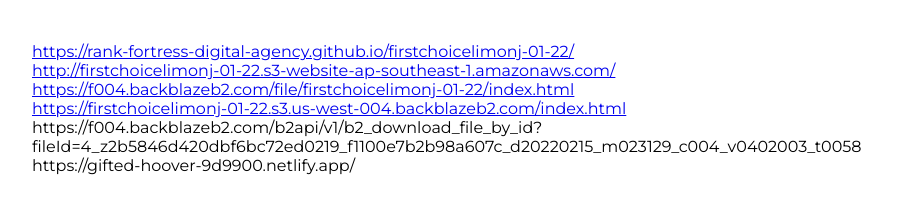
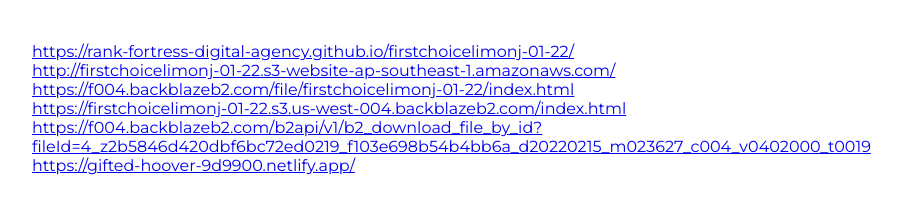
Before and after one commit to Rank-Fortress-Digital-Agency/firstchoicelimonj-01-22, a plain HTML site: page index.html in a window 1280 px wide. Shown: the part 5499-5712 px from the top of the page, without its empty margins (136-1038 px from the left). Drawn offline with Linux system fonts and the light colour scheme.

Commit message:
Add files via upload

```diff
--- a/index.html
+++ b/index.html
@@ -176,8 +176,8 @@
             <a target="_bLank" href="http://firstchoicelimonj-01-22.s3-website-ap-southeast-1.amazonaws.com/">http://firstchoicelimonj-01-22.s3-website-ap-southeast-1.amazonaws.com/</a><br>
             <a target="_bLank" href="https://f004.backblazeb2.com/file/firstchoicelimonj-01-22/index.html">https://f004.backblazeb2.com/file/firstchoicelimonj-01-22/index.html</a><br>
             <a target="_bLank" href="https://firstchoicelimonj-01-22.s3.us-west-004.backblazeb2.com/index.html">https://firstchoicelimonj-01-22.s3.us-west-004.backblazeb2.com/index.html</a><br>
-            <a target="https://f004.backblazeb2.com/b2api/v1/b2_download_file_by_id?fileId=4_z2b5846d420dbf6bc72ed0219_f1100e7b2b98a607c_d20220215_m023129_c004_v0402003_t0058">https://f004.backblazeb2.com/b2api/v1/b2_download_file_by_id?fileId=4_z2b5846d420dbf6bc72ed0219_f1100e7b2b98a607c_d20220215_m023129_c004_v0402003_t0058</a><br>
-            <a target="https://gifted-hoover-9d9900.netlify.app/">https://gifted-hoover-9d9900.netlify.app/</a>
+            <a target="_bLank" href="https://f004.backblazeb2.com/b2api/v1/b2_download_file_by_id?fileId=4_z2b5846d420dbf6bc72ed0219_f103e698b54b4bb6a_d20220215_m023627_c004_v0402000_t0019">https://f004.backblazeb2.com/b2api/v1/b2_download_file_by_id?fileId=4_z2b5846d420dbf6bc72ed0219_f103e698b54b4bb6a_d20220215_m023627_c004_v0402000_t0019</a><br>
+            <a target="_blank" href="https://gifted-hoover-9d9900.netlify.app/">https://gifted-hoover-9d9900.netlify.app/</a>
         </section>
     </div>
 </body>
```
